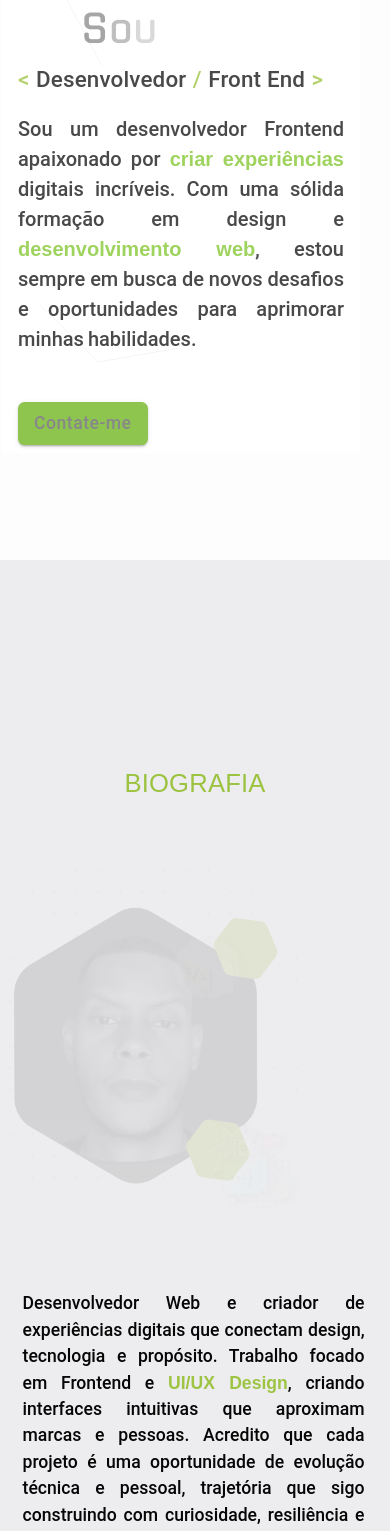
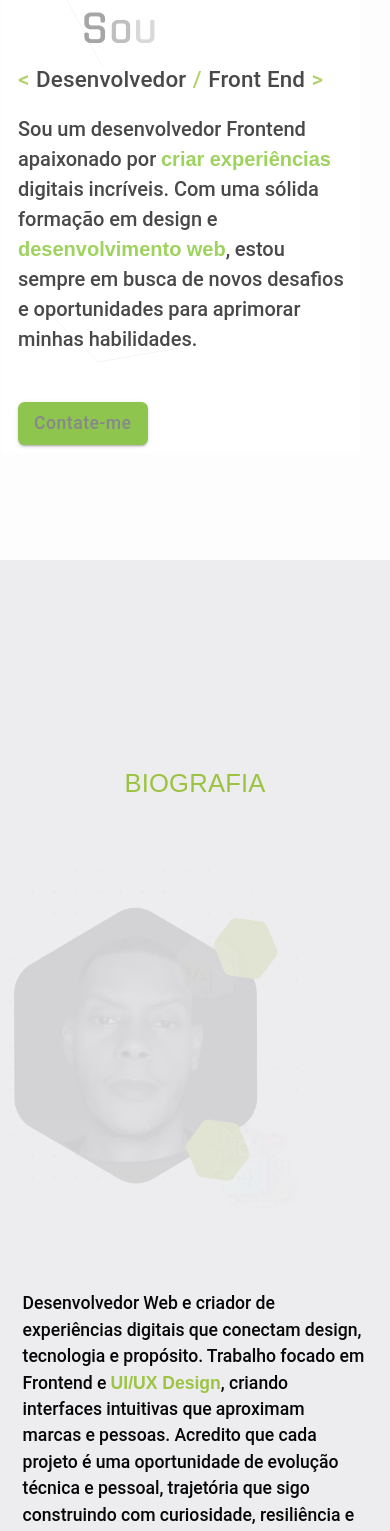
Before and after one commit to Lucasgarcc/garcia-dev, a Next.js app in the folder new-portfolio/: page / in a window 390 px wide. Shown: the part 457-1988 px from the top of the page. Built offline with nearby package versions, Linux system fonts and the light colour scheme; a web font is replaced by a local one.

Commit message:
style: padroniza introdução, biografia e post removendo estilos extras

```diff
--- a/new-portfolio/src/app/globals.css
+++ b/new-portfolio/src/app/globals.css
@@ -4,6 +4,7 @@
     /* --- Escala Base de Verdes (Identidade do Site) --- */
     --green-limon-light: #FBFFCA;
     --green-limon: #b7e901;
+    --green-limon-dark: #b0df0a;
     --green-50: #e6f9d8;
     --green-100: #c4f58c;
     --green-200: #a8f05b;
@@ -208,7 +209,7 @@
     /* --- Superfícies e Cards Claros --- */
     --surface-primary: #ffffff;
     --surface-secondary: #f5f5f7;
-    --surface-third: var(--green-500);
+    --surface-third: var(--green-limon-dark);
     --surface-fourth: #1c1c1e;
     --surface-five: #a1a1a1;
     --surface-emphasis: var(--green-500);
--- a/new-portfolio/src/app/home/components/AboutMe/AboutMe.module.css
+++ b/new-portfolio/src/app/home/components/AboutMe/AboutMe.module.css
@@ -91,14 +91,14 @@
 
 .aboutContentDescription {
     margin-top: 10rem;
-    text-align: justify;
-    /* Força o navegador a distribuir o espaço entre as letras, e não só entre as palavras */
+    text-align: left;
+    /* Força o navegador a distribuir o espaço entre as letras, e não só entre as palavras
+    letter-spacing: 0;
+    hyphens: none;
+    word-break: normal;*/
     text-justify: inter-character;
     word-spacing: -0.09em;
-    letter-spacing: 0;
-    hyphens: none;
-    word-break: normal;
-    width: 100%;
+    width: 95%;
     font-size: 1.2rem !important;
 }
 
@@ -243,7 +243,7 @@
         font-size: 1.6rem !important;
     }
     .aboutContentDescription {
-        word-spacing: 0;
+        word-spacing: -0.01em;
         padding: .5rem 1.5rem;
         width: 100%;
         box-sizing: border-box;
--- a/new-portfolio/src/app/home/components/Emphasis/Emphasis.module.css
+++ b/new-portfolio/src/app/home/components/Emphasis/Emphasis.module.css
@@ -28,24 +28,19 @@
 
 .description {
     width: 100%;
-    text-align: justify;
-    /* Força o navegador a distribuir o espaço entre as letras, e não só entre as palavras */
+    text-align: left;
+    /* Força o navegador a distribuir o espaço entre as letras, e não só entre as palavras
     text-justify: inter-character;
     word-spacing: -0.05em;
     letter-spacing: 0;
     hyphens: none;
-    word-break: normal;
+    word-break: normal; */
 }
 
 @media screen and (max-width: 1568px) {
     .areaContainer {
         margin-top: 0rem;
     }
-
-    .description {
-        width: 100%;
-    }
-
 }
 
 @media screen and (max-width: 480px) {
@@ -60,7 +55,9 @@
         white-space: nowrap;
     }
     .description {
+        width: 100%;
         font-size: .9rem;
+        word-spacing: -0.01em;
         letter-spacing: normal;
     }
 }
--- a/new-portfolio/src/app/projects/components/Post/Post.module.css
+++ b/new-portfolio/src/app/projects/components/Post/Post.module.css
@@ -95,8 +95,7 @@
     width: 100%;
     font-size: 1.2rem;
     max-width: 100%;
-    text-align: justify;
-    hyphens: auto;
+    text-align: left;
     letter-spacing: 0;
 }
 
@@ -138,6 +137,7 @@
     }
     .postContent {
         font-size: 1.2rem;
+        word-spacing: -0.01em;
     }
     .postTitleProject {
         font-size: 2rem;
```
